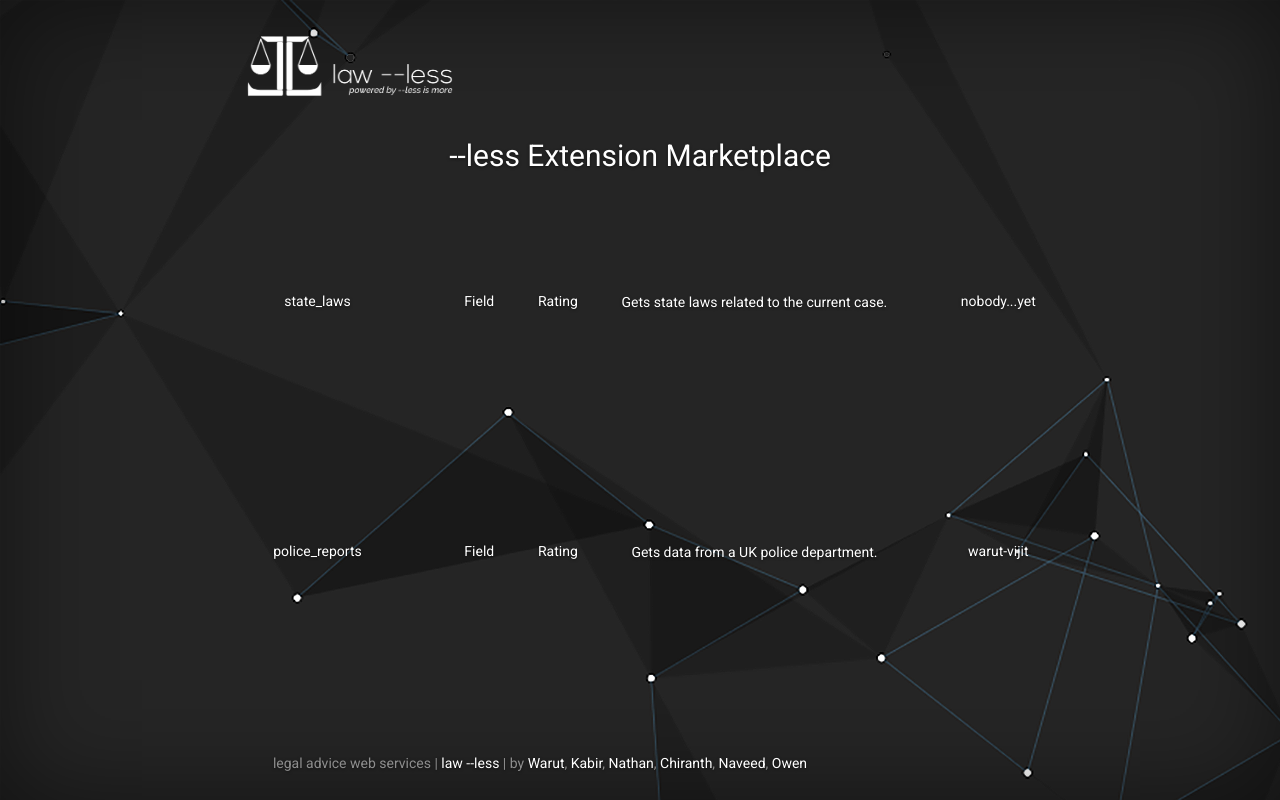
After one commit to warut-vijit/law__--less, a Flask app: page /market in a window 1280 px wide. The commit adds this page. Run offline with Flask 2, Linux system fonts and the light colour scheme; some libraries are stand-ins or nearby versions.

Commit message:
basic market with angularjs

```diff
--- a/app.py
+++ b/app.py
@@ -3,15 +3,18 @@ from os import listdir,getcwd
 from os.path import isfile, join
 import md5
 import json
-import md5
-from input_cleaning.pdf2txt import *
-from summarizer.unigrams import calculate_unigrams
-from summarizer.topic_analysis import *
-from summarizer.textrank import *
-from summarizer.graph_builder import *
-from summarizer.tokenizer import *
+#from input_cleaning.pdf2txt import *
+#from summarizer.unigrams import calculate_unigrams
+#from summarizer.topic_analysis import *
+#from summarizer.textrank import *
+#from summarizer.graph_builder import *
+#from summarizer.tokenizer import *
 
 app = Flask(__name__)
+
+'''
+Endpoints for user interface delivery and document processing
+'''
 
 # initialize extensions
 print listdir('static/scripts/extensions')
@@ -41,6 +44,7 @@ def upload_target():
         cleaned_string = cleaner( pdf2text(file_text) ) # convert pdf to txt
         #keywords = get_top_n_words(cleaned_string , 5)
         #strings = calculate_unigrams(cleaned_string, keywords) # calculate most important sentences, possibly calculate_unigrams(cleaned_string, keyword        out_file = open("output.txt", "w")
+
         sentences = tokenize_text(cleaned_string)
         print sentences
         adj_matrix = create_sentence_adj_matrix(sentences)
@@ -80,5 +84,25 @@ def contribute():
 def aboutus():
     return render_template("aboutus.html")
 
+'''
+Endpoints for distributing extensions
+'''
+
+@app.route('/market',methods=['GET'])
+def market():
+    return render_template("market.html")
+
+@app.route('/market/getextensions/',methods=['GET'])
+def getextensions():
+    offset = int(request.args.get('offset')) if 'offset' in request.args and request.args.get('offset').isdigit() else 0
+    maxsize = int(request.args.get('maxsize')) if 'maxsize' in request.args and request.args.get('maxsize').isdigit() else 10
+    returned_extensions = []
+    for extension in extensions[offset:offset+maxsize]:
+        config_text = open(join('static', 'scripts', 'extensions', extension, 'config.json')).read()
+        config_json = json.loads(config_text)
+        ext_object = {"name":extension, "author":config_json["author"], "description":config_json["description"]}
+        returned_extensions.append(ext_object)
+    return jsonify(returned_extensions)
+
 if __name__ == '__main__':
     app.run(host='0.0.0.0', port=80, threaded=True) #debug=True can be added for debugging
--- a/static/scripts/extensions/police_reports/config.json
+++ b/static/scripts/extensions/police_reports/config.json
@@ -1,5 +1,7 @@
 {
     "name": "Police Reports",
     "version": "1.0.3",
-    "function": "police_reports"
+    "function": "police_reports",
+    "author": "warut-vijit",
+    "description": "Gets data from a UK police department."
 }
--- a/static/scripts/extensions/state_laws/config.json
+++ b/static/scripts/extensions/state_laws/config.json
@@ -1,5 +1,7 @@
 {
     "name": "State Laws",
     "version": "1.0.1",
-    "function": "state_laws"
+    "function": "state_laws",
+    "author": "nobody...yet",
+    "description": "Gets state laws related to the current case."
 }
--- /dev/null
+++ b/static/scripts/market.js
@@ -0,0 +1,14 @@
+var app = angular.module('marketApp', []);
+app.controller('marketCtrl', function($scope, $http) {
+    $scope.dev = "The devs are awesome!";
+    $scope.extensions = "not done loading";
+    $http.get("/market/getextensions")
+    .then(function(response) {
+        console.log("response received");
+        $scope.extensions = response.data;
+    }, function(response) {
+        //Second function handles error
+        console.log("error");
+        $scope.extensions = "Something went wrong";
+    });
+});
--- a/templates/cases.html
+++ b/templates/cases.html
@@ -137,9 +137,7 @@
             <div class="ext-div">
               <h4>Extensions</h4>
               {{extensions|safe}}
-              <form action="https://github.com/warut-vijit">
-                <input type="submit" class="btn btn-large" value="+">
-              </form>
+              <input type="button" onclick="window.open('market')" class="btn btn-large" value="+">
             </div>
             <div id="extensionFrame" class="extension-frame">
               <p id="extensionFrameTitle" class="extension-frame-title"></p>
--- /dev/null
+++ b/templates/market.html
@@ -0,0 +1,102 @@
+<!DOCTYPE html>
+<html lang="en">
+  <head>
+
+    <meta charset="utf-8">
+    <meta http-equiv="X-UA-Compatible" content="IE=edge">
+    <meta name="viewport" content="width=device-width, initial-scale=1">
+    <!-- The above 3 meta tags *must* come first in the head; any other head content must come *after* these tags -->
+    <meta name="description" content="legal advice web services for pro-bono cases">
+    <meta name="author" content="Warut, Kabir, Nathan, Chiranth, Naveed, Owen">
+
+    <title>law --less</title>
+
+    <!-- Bootstrap core CSS -->
+    <link href="{{url_for('static', filename='styles/bootstrap.min.css')}}" rel="stylesheet">
+
+    <!-- IE10 viewport hack for Surface/desktop Windows 8 bug -->
+    <link href="{{url_for('static', filename='styles/ie10-viewport-bug-workaround.css')}}" rel="stylesheet">
+
+    <!-- Custom styles for this template -->
+    <link href="{{url_for('static', filename='styles/cover.css')}}" rel="stylesheet">
+
+    <!-- Custom Google Fonts -->
+    <link href="https://fonts.googleapis.com/css?family=Roboto" rel="stylesheet">
+    <link href="https://fonts.googleapis.com/css?family=Lato:300i" rel="stylesheet">
+
+    <!-- Just for debugging purposes -->
+    <script src="{{url_for('static', filename='scripts/ie-emulation-modes-warning.js')}}"></script>
+
+    <!-- CDN for AngularJS -->
+    <script src="https://ajax.googleapis.com/ajax/libs/angularjs/1.4.8/angular.min.js"></script>
+
+    <!-- Bootstrap core JavaScript -->
+    <script src="https://ajax.googleapis.com/ajax/libs/jquery/1.12.4/jquery.min.js"></script>
+    <script src="{{url_for('static', filename='scripts/bootstrap.min.js')}}"></script>
+    <!-- IE10 viewport hack for Surface/desktop Windows 8 bug -->
+    <script src="{{url_for('static', filename='scripts/ie10-viewport-bug-workaround.js')}}"></script>
+
+    <script src="{{url_for('static', filename='scripts/market.js')}}"></script>
+
+  </head>
+
+  <body style="font-family: 'Roboto', sans-serif" background="{{url_for('static', filename='icons/background.png')}}">
+
+    <div class="site-wrapper">
+
+      <div class="site-wrapper-inner">
+
+        <div class="cover-container" style="width:900px">
+
+          <div class="masthead clearfix">
+            <div class="inner">
+              <a href="/">
+                <img src="{{url_for('static', filename='icons/logo.png')}}" width="40%" height="20%" alt="LL" style="float:left;margin-top: -10px">
+              </a>
+            </div>
+          </div>
+
+          <!-- Content of slide -->
+          {% raw %}
+          <div class="inner cover" ng-app="marketApp" ng-controller="marketCtrl">
+            <div>
+              <h2>--less Extension Marketplace</h2>
+            </div>
+            <table style="width:100%;min-height:500px;max-height:800px;">
+              <tr ng-repeat="extension in extensions"><td>
+                <div class="col-sm-3">
+                  <a>{{extension.name}}</a>
+                </div>
+                <div class="col-sm-7">
+                  <div class="col-sm-2 col-xs-6">Field</div>
+                  <div class="col-sm-2 col-xs-6">Rating</div>
+                  <div class="col-sm-8"></div>
+                  <p>{{extension.description}}</p>
+                </div>
+                <div class="col-sm-2">
+                  <p>{{extension.author}}</p>
+                </div>
+              </td></tr>
+            </table>
+          </div>
+          {% endraw %}
+
+          <!-- Footer with links to author GitHubs and other source information -->
+          <div class="mastfoot">
+            <div class="inner" style="padding-bottom:2.5%">
+              <p>legal advice web services |
+                <a href="http://devpost.com">law --less</a> | by
+                <a href="https://github.com/warut-vijit">Warut</a>,
+                <a href="https://github.com/cabosanlucas">Kabir</a>,
+                <a href="https://github.com/NAN1248">Nathan</a>,
+                <a href="https://github.com/Chiranth7954">Chiranth</a>,
+                <a href="https://github.com/nriaziat">Naveed</a>,
+                <a href="https://github.com/owenli10">Owen</a></p>
+            </div>
+        </div>
+
+      </div>
+
+    </div>
+  </body>
+</html>
```
